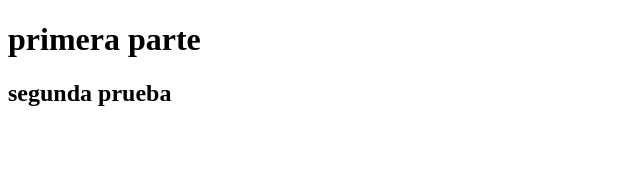
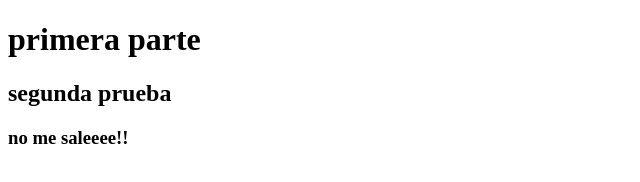
Before and after one commit to Israel-abreu/Proyecto-Final, a plain HTML site: page index.html in a window 1280 px wide. Shown: the whole page, without its empty margins (0-640 px from the left). Drawn offline with Linux system fonts and the light colour scheme.

Commit message:
intentandoo

```diff
--- a/index.html
+++ b/index.html
@@ -8,5 +8,7 @@
 <body>
     <h1>primera parte</h1>
     <h2>segunda prueba</h2>
+    <h3>no me saleeee!!</h3>
+
 </body>
 </html>
```
